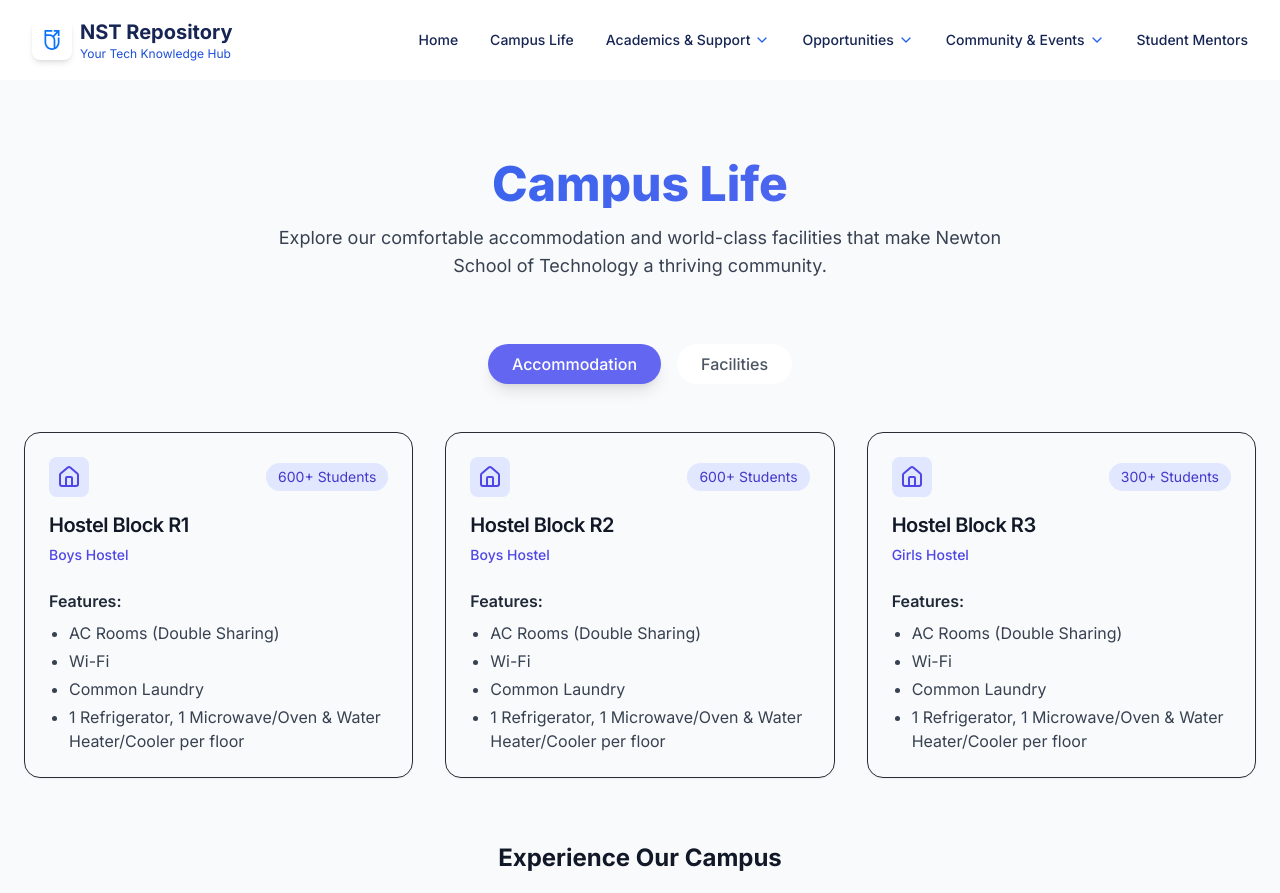
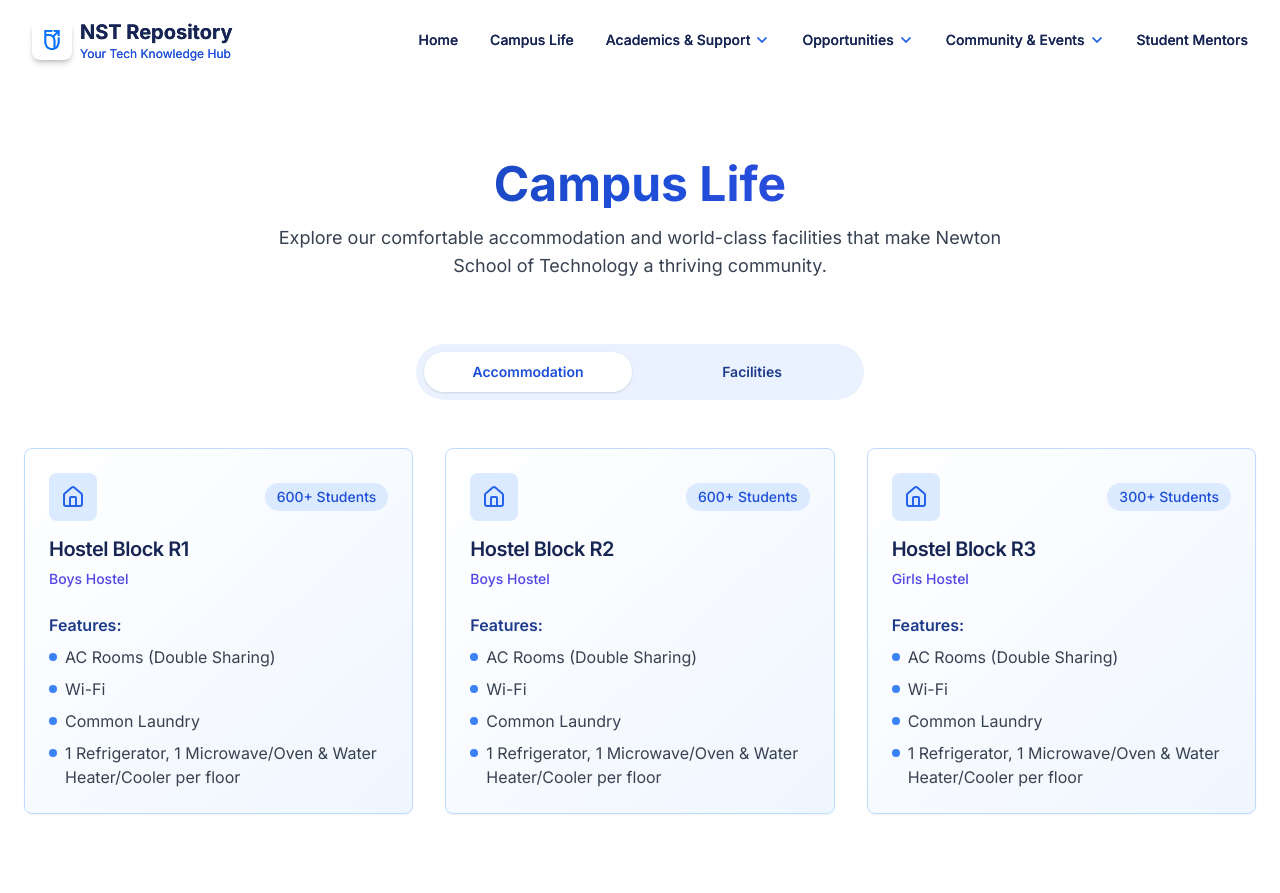
Before and after one commit to MerakiWorks-1/Project-01-NST, a React (Vite) app: page /campus in a window 1280 px wide. Shown: the top 893 px of the page. Built offline with nearby package versions, Linux system fonts and the light colour scheme.

Commit message:
Campus life

```diff
--- a/package.json
+++ b/package.json
@@ -48,6 +48,7 @@
     "embla-carousel-react": "^8.3.0",
     "framer-motion": "^12.23.6",
     "gsap": "^3.13.0",
+    "headlessui": "^0.0.0",
     "input-otp": "^1.2.4",
     "lucide-react": "^0.462.0",
     "next-themes": "^0.3.0",
--- a/src/components/CampusLifeSection.tsx
+++ b/src/components/CampusLifeSection.tsx
@@ -10,6 +10,8 @@ import {
 } from '@/components/ui/card';
 import { Button } from '@/components/ui/button';
 import { Tab } from '@headlessui/react';
+import Dummy from '@/components/Dummy';
+import Footer from '@/components/Footer';
 
 const accommodations = [
   {
@@ -68,52 +70,57 @@ const facilities = [
       'Basketball court x 2',
       'Tennis lawn x 2',
       'Cricket nets x 2',
-      'Swimming Pool',
-      'Gym',
-      'Badminton Court x 4',
-      'Indoor games',
+      'Swimming Pool & Gym',
     ],
   },
   {
     icon: Wifi,
     title: 'High-Speed WiFi',
-    description: 'Campus-wide fiber connectivity',
+    description: 'Campus-wide fiber connectivity for seamless learning.',
     details: ['24/7 uptime', 'Secure network'],
   },
   {
     icon: Car,
     title: 'Transportation',
     description: 'Shuttle services and parking facilities',
-    details: ['Campus shuttle', 'City connectivity', 'Secure parking'],
+    details: ['Campus shuttle', 'City connectivity'],
   },
 ];
 
 export default function CampusLifeSection() {
+  function classNames(...classes: (string | boolean)[]) {
+    return classes.filter(Boolean).join(' ')
+  }
+
   return (
-    <section id="campus" className="py-20 bg-gray-50 dark:bg-gray-900 transition-colors">
+    <div className="min-h-screen bg-white/95">
+      <Dummy />
+      <section id="campus" className="py-20">
         <div className="container mx-auto px-6">
           {/* Section Header */}
           <div className="text-center mb-16">
-          <h2 className="text-4xl md:text-5xl font-extrabold mb-4 bg-clip-text text-transparent bg-gradient-to-r from-blue-600 to-indigo-500">
+            <h2 className="text-4xl md:text-5xl font-bold mb-4 bg-clip-text text-transparent bg-gradient-to-r from-blue-900 via-blue-700 to-indigo-600">
               Campus Life
             </h2>
-          <p className="text-gray-700 dark:text-gray-300 text-lg max-w-3xl mx-auto">
+            <p className="text-gray-700 text-lg max-w-3xl mx-auto">
               Explore our comfortable accommodation and world-class facilities that make Newton School of Technology a thriving community.
             </p>
           </div>
 
           {/* Tabs for Accommodation & Facilities */}
           <Tab.Group>
-          <Tab.List className="flex justify-center space-x-4 mb-12">
+            <Tab.List className="flex justify-center space-x-2 sm:space-x-4 mb-12 bg-blue-100/60 p-2 rounded-full max-w-md mx-auto">
               {['Accommodation', 'Facilities'].map((tab) => (
                 <Tab
                   key={tab}
                   className={({ selected }) =>
-                  `px-6 py-2 font-medium rounded-full focus:outline-none transition ${
+                    classNames(
+                      'w-full py-2.5 text-sm font-semibold leading-5 rounded-full',
+                      'focus:outline-none focus:ring-2 ring-offset-2 ring-offset-blue-400 ring-white ring-opacity-60',
                       selected
-                      ? 'bg-indigo-500 text-white shadow-lg'
-                      : 'bg-white dark:bg-gray-800 text-gray-600 dark:text-gray-400'
-                  }`
+                        ? 'bg-white text-blue-700 shadow'
+                        : 'text-blue-900 hover:bg-white/[0.6]'
+                    )
                   }
                 >
                   {tab}
@@ -121,7 +128,7 @@ export default function CampusLifeSection() {
               ))}
             </Tab.List>
 
-          <Tab.Panels>
+            <Tab.Panels className="mt-2">
               <Tab.Panel>
                 <div className="grid md:grid-cols-2 lg:grid-cols-3 gap-8">
                   {accommodations.map((hostel, idx) => {
@@ -133,17 +140,17 @@ export default function CampusLifeSection() {
                         animate={{ opacity: 1, y: 0 }}
                         transition={{ delay: idx * 0.1 }}
                       >
-                      <Card className="relative overflow-hidden hover:shadow-2xl transition-shadow rounded-2xl">
+                        <Card className="group relative overflow-hidden bg-gradient-to-br from-white to-blue-50 border border-blue-200 hover:border-blue-500 hover:shadow-xl transition-all duration-300 h-full">
                           <CardHeader>
                             <div className="flex items-center justify-between mb-2">
-                            <div className="p-2 bg-indigo-100 rounded-lg">
-                              <Icon className="h-6 w-6 text-indigo-600" aria-hidden="true" />
+                              <div className="p-3 bg-blue-100 rounded-lg">
+                                <Icon className="h-6 w-6 text-blue-600" aria-hidden="true" />
                               </div>
-                            <span className="px-3 py-1 text-sm bg-indigo-100 text-indigo-700 rounded-full">
+                              <span className="px-3 py-1 text-sm bg-blue-100 text-blue-700 rounded-full font-medium">
                                 {hostel.capacity}
                               </span>
                             </div>
-                          <CardTitle className="text-xl font-semibold text-gray-900 dark:text-gray-100">
+                            <CardTitle className="text-xl font-semibold text-blue-950">
                               {hostel.name}
                             </CardTitle>
                             <CardDescription className="text-indigo-600 font-medium">
@@ -151,12 +158,15 @@ export default function CampusLifeSection() {
                             </CardDescription>
                           </CardHeader>
                           <CardContent>
-                          <h4 className="font-semibold mb-2 text-gray-800 dark:text-gray-200">
+                            <h4 className="font-semibold mb-2 text-blue-900">
                               Features:
                             </h4>
-                          <ul className="list-disc pl-5 space-y-1 text-gray-700 dark:text-gray-300">
+                            <ul className="space-y-2 text-gray-700">
                               {hostel.features.map((feature, fIdx) => (
-                              <li key={fIdx}>{feature}</li>
+                                <li key={fIdx} className="flex items-start gap-2">
+                                  <div className="w-2 h-2 bg-blue-500 rounded-full mt-2 shrink-0"></div>
+                                  <span>{feature}</span>
+                                </li>
                               ))}
                             </ul>
                           </CardContent>
@@ -178,20 +188,23 @@ export default function CampusLifeSection() {
                         animate={{ opacity: 1, scale: 1 }}
                         transition={{ delay: idx * 0.1 }}
                       >
-                      <Card className="p-6 hover:shadow-2xl transition-shadow rounded-2xl">
-                        <div className="flex flex-col items-center text-center">
-                          <div className="p-4 bg-indigo-600 rounded-3xl mb-4">
+                        <Card className="group relative overflow-hidden text-center p-6 bg-white border border-blue-200 hover:border-blue-500 hover:shadow-xl transition-all duration-300 hover:-translate-y-1 h-full">
+                          <div className="flex flex-col items-center">
+                            <div className="p-4 bg-gradient-to-r from-blue-600 to-indigo-500 rounded-2xl mb-4 shadow-lg">
                               <Icon className="h-8 w-8 text-white" aria-hidden="true" />
                             </div>
-                          <h3 className="text-lg font-semibold text-gray-900 dark:text-gray-100 mb-1">
+                            <h3 className="text-lg font-semibold text-blue-950 mb-1">
                               {facility.title}
                             </h3>
-                          <p className="text-gray-600 dark:text-gray-300 mb-3">
+                            <p className="text-gray-600 text-sm mb-3">
                               {facility.description}
                             </p>
-                          <ul className="list-disc list-inside text-gray-700 dark:text-gray-200 space-y-1">
+                            <ul className="space-y-1 text-gray-700 text-sm">
                               {facility.details.map((detail, dIdx) => (
-                              <li key={dIdx}>{detail}</li>
+                                <li key={dIdx} className="flex items-center justify-center gap-2">
+                                  <div className="w-1.5 h-1.5 bg-blue-500 rounded-full"></div>
+                                  {detail}
+                                </li>
                               ))}
                             </ul>
                           </div>
@@ -205,22 +218,23 @@ export default function CampusLifeSection() {
           </Tab.Group>
 
           {/* Virtual Tour CTA */}
-        <div className="mt-16 text-center">
+          <div className="mt-20 text-center bg-gradient-to-br from-blue-50 to-indigo-50 p-12 rounded-2xl border border-blue-200">
             <motion.div
-            initial={{ opacity: 0 }}
-            animate={{ opacity: 1 }}
-            transition={{ delay: 0.5 }}
+              initial={{ opacity: 0, y: 20 }}
+              whileInView={{ opacity: 1, y: 0 }}
+              transition={{ duration: 0.5 }}
+              viewport={{ once: true }}
             >
-            <h3 className="text-2xl font-bold text-gray-900 dark:text-gray-100 mb-4">
+              <h3 className="text-2xl font-bold text-blue-900 mb-4">
                 Experience Our Campus
               </h3>
-            <p className="text-gray-700 dark:text-gray-300 mb-6 max-w-xl mx-auto">
+              <p className="text-gray-700 mb-6 max-w-xl mx-auto">
                 Take a virtual tour or schedule an in-person visit to explore our state-of-the-art facilities.
               </p>
               <Button
                 size="lg"
                 onClick={() => window.open('https://maps.app.goo.gl/dpsdhDSJVo7R3j8A7', '_blank')}
-              className="bg-gradient-to-r from-indigo-600 to-blue-500 text-white font-semibold rounded-full px-8 py-3 hover:scale-105 focus:ring-4 focus:ring-indigo-300 transition-transform"
+                className="bg-gradient-to-r from-blue-700 to-indigo-600 text-white font-semibold rounded-full px-8 py-3 hover:scale-105 focus:ring-4 focus:ring-indigo-300 transition-transform shadow-lg"
               >
                 <MapPin className="h-5 w-5 mr-2" aria-hidden="true" />
                 Schedule a Tour
@@ -229,5 +243,7 @@ export default function CampusLifeSection() {
           </div>
         </div>
       </section>
+      <Footer />
+    </div>
   );
 }
```
Lines whose indentation alone changed are shown as unchanged.
